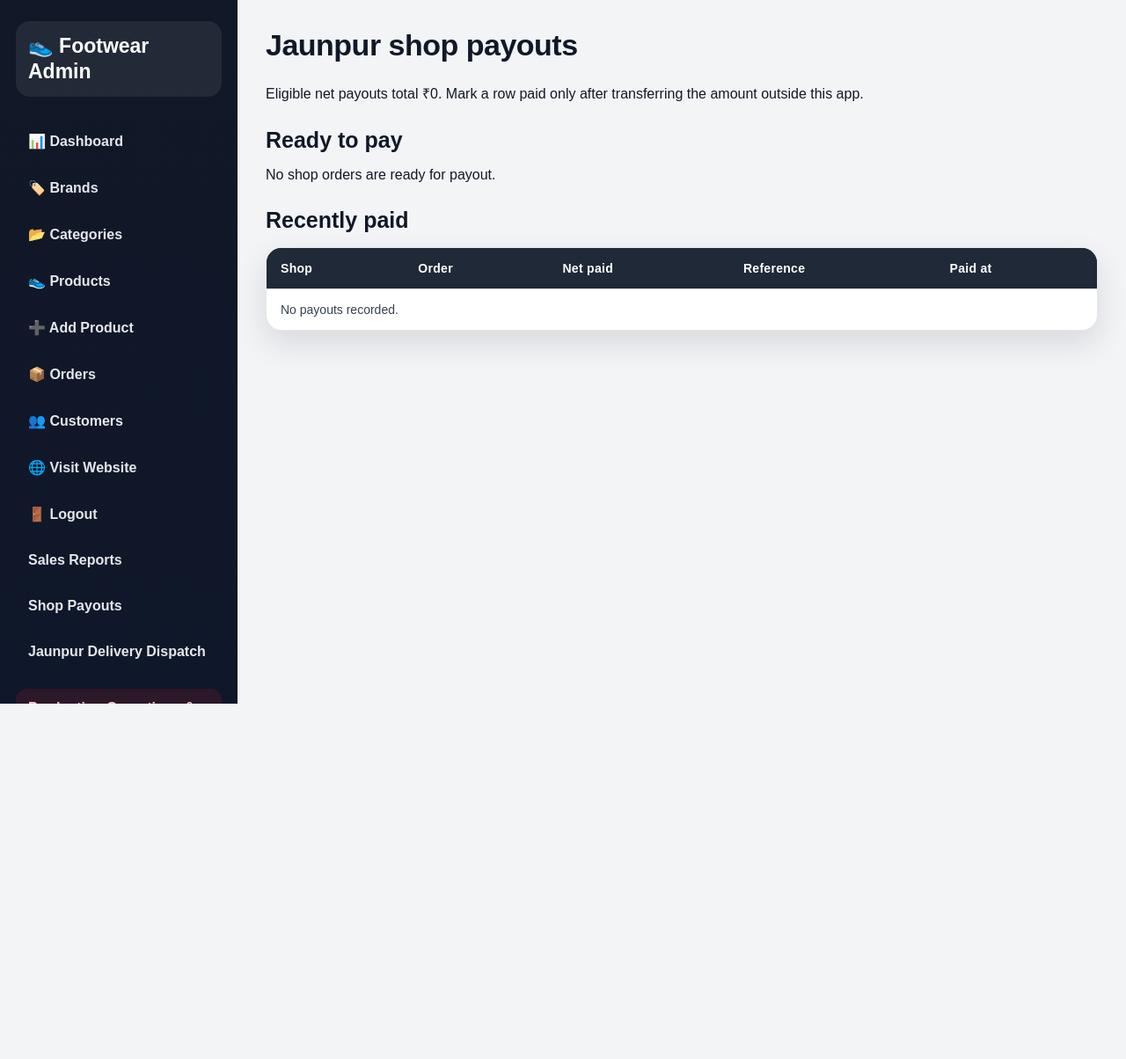
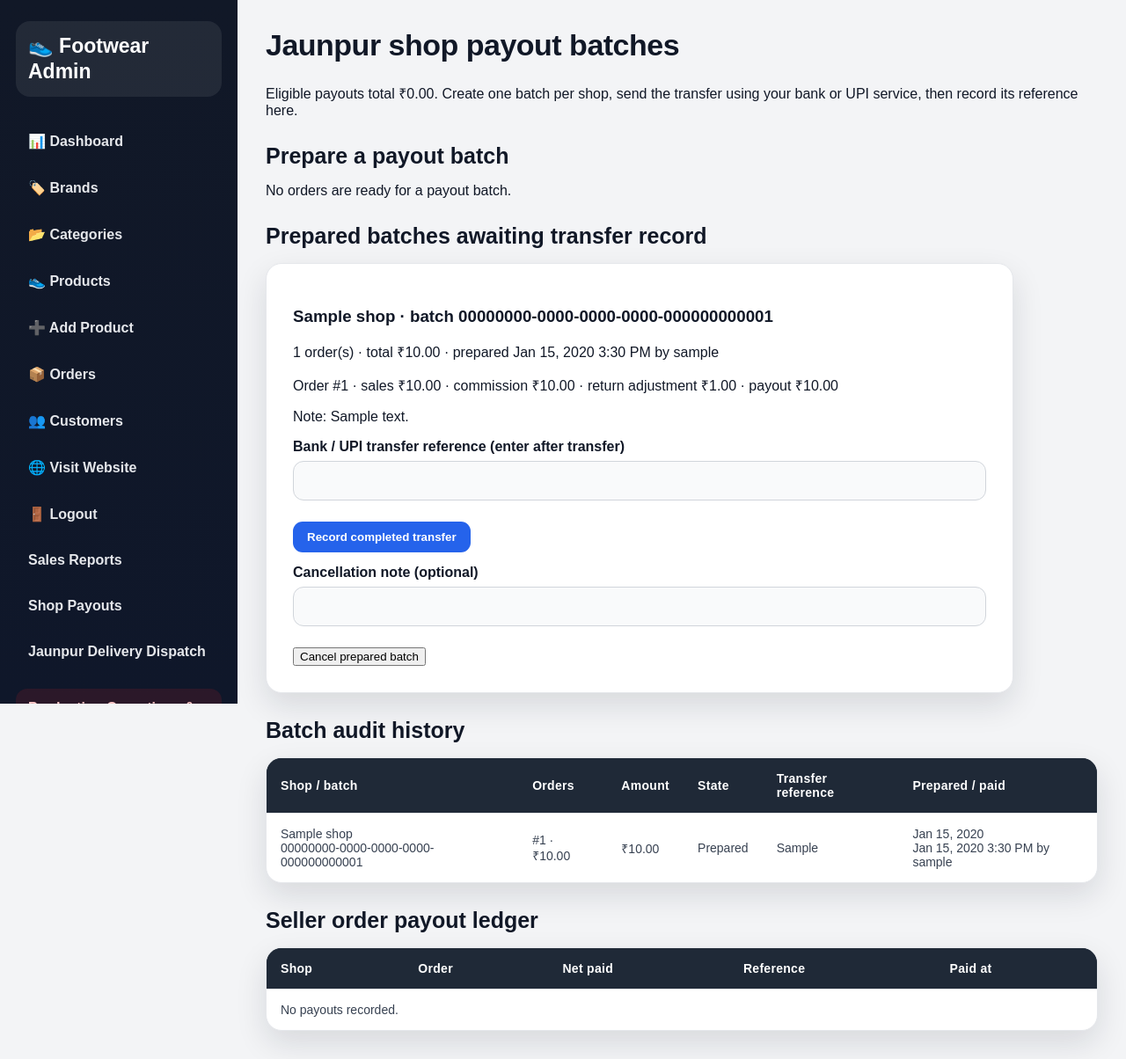
Before and after one commit to sartaj05/jaunpur-footwear-shop, a Django app: page /dashboard/payouts/ in a window 1280 px wide. Shown: the whole page at 88% size. Before the commit the page ends 800 px from the top, so only its background shows below. Run offline with Django 5.2, Linux system fonts and the light colour scheme; a user stored in the database is signed in; tables that the repository leaves empty hold one stand-in row (values such as "Sample post"); parts of the project's set-up code (start-up, migrations or seed data) failed here and were passed over.

Commit message:
feat(payouts): reconcile seller payout batches

```diff
--- a/dashboard/views.py
+++ b/dashboard/views.py
@@ -10,7 +10,8 @@ from datetime import date, timedelta
 import re
 
 from products.models import Product, ProductVariant, Brand, Category
-from orders.models import DeliveryAssignment, DeliveryRider, DeliveryRun, Order, OrderCancellationRequest, OrderItem, OrderTrackingEvent, PaymentAttempt, SellerOrder
+from orders.models import DeliveryAssignment, DeliveryRider, DeliveryRun, Order, OrderCancellationRequest, OrderItem, OrderTrackingEvent, PaymentAttempt, SellerOrder, SellerPayoutBatch, SellerPayoutBatchItem
+from orders.payouts import eligible_seller_orders, payout_snapshot
 from orders.tasks import send_order_status_update_task
 from footwear.task_dispatch import dispatch_background_task
 from orders.payments import release_order_inventory
@@ -287,42 +288,114 @@ def sales_reports(request):
 
 @staff_member_required
 def seller_payouts(request):
-    eligible = SellerOrder.objects.filter(
-        status='delivered',
-        payout_status='pending',
-        shop__isnull=False,
-    ).exclude(
-        order__status='cancelled',
-    ).filter(Q(order__payment_status='paid') | Q(order__payment_method='Cash on Delivery'))
     if request.method == 'POST':
-        reference = request.POST.get('payout_reference', '').strip()
-        if not reference:
-            messages.error(request, 'Enter the bank or UPI transfer reference before recording a payout.')
-        else:
+        action = request.POST.get('action', '')
+        if action == 'create_batch':
+            try:
+                selected_ids = [int(value) for value in request.POST.getlist('seller_orders')]
+            except (TypeError, ValueError):
+                selected_ids = []
+            if not selected_ids or len(selected_ids) != len(set(selected_ids)):
+                messages.error(request, 'Select one or more eligible orders for this payout batch.')
+                return redirect('seller_payouts')
             with transaction.atomic():
-                seller_order = get_object_or_404(
-                    SellerOrder.objects.select_for_update().select_related('order'),
-                    pk=request.POST.get('seller_order_id'),
+                selected = list(
+                    eligible_seller_orders().select_for_update().filter(pk__in=selected_ids)
+                    .select_related('shop', 'order').order_by('created_at')
                 )
-                payment_is_ready = (
-                    seller_order.order.payment_status == 'paid'
-                    or seller_order.order.payment_method == 'Cash on Delivery'
-                )
-                if seller_order.status != 'delivered' or seller_order.payout_status != 'pending' or not payment_is_ready:
-                    messages.error(request, 'This shop order is not eligible for payout yet.')
+                if len(selected) != len(selected_ids):
+                    messages.error(request, 'One or more selected orders are no longer eligible for payout.')
+                elif len({row.shop_id for row in selected}) != 1:
+                    messages.error(request, 'Create separate payout batches for each Jaunpur shop.')
                 else:
-                    seller_order.payout_status = 'paid'
-                    seller_order.payout_reference = reference
-                    seller_order.paid_out_at = timezone.now()
-                    seller_order.save(update_fields=['payout_status', 'payout_reference', 'paid_out_at'])
-                    messages.success(request, 'Payout marked as sent. Confirm the transfer in your bank or UPI account.')
+                    snapshots = [payout_snapshot(row) for row in selected]
+                    total_amount = sum((row['payout_amount'] for row in snapshots), Decimal('0.00'))
+                    batch = SellerPayoutBatch.objects.create(
+                        shop=selected[0].shop,
+                        total_amount=total_amount,
+                        created_by=request.user,
+                        staff_note=request.POST.get('staff_note', '').strip()[:2000],
+                    )
+                    SellerPayoutBatchItem.objects.bulk_create([
+                        SellerPayoutBatchItem(
+                            batch=batch,
+                            seller_order=row['seller_order'],
+                            sales_amount=row['sales_amount'],
+                            commission_amount=row['commission_amount'],
+                            return_adjustment=row['return_adjustment'],
+                            payout_amount=row['payout_amount'],
+                        ) for row in snapshots
+                    ])
+                    messages.success(request, f'Prepared payout batch {batch.batch_code} for {batch.shop.name}: ₹{total_amount}. Record its transfer after sending it.')
+        elif action == 'record_batch_transfer':
+            reference = request.POST.get('transfer_reference', '').strip()
+            try:
+                batch_id = int(request.POST.get('batch_id', ''))
+            except (TypeError, ValueError):
+                batch_id = 0
+            with transaction.atomic():
+                batch = get_object_or_404(SellerPayoutBatch.objects.select_for_update(), pk=batch_id)
+                batch_items = list(batch.items.select_related('seller_order__order').select_for_update())
+                if batch.status != 'prepared' or not batch_items:
+                    messages.error(request, 'This payout batch is no longer awaiting transfer.')
+                elif batch.total_amount > 0 and not reference:
+                    messages.error(request, 'Enter the bank or UPI reference after the transfer is complete.')
+                else:
+                    seller_orders = [item.seller_order for item in batch_items]
+                    current_eligibility = [
+                        seller_order.status == 'delivered'
+                        and seller_order.payout_status == 'pending'
+                        and seller_order.order.status != 'cancelled'
+                        and (seller_order.order.payment_status == 'paid' or seller_order.order.payment_method == 'Cash on Delivery')
+                        and not seller_order.items.filter(return_requests__status__in=['pending', 'approved', 'received']).exists()
+                        and payout_snapshot(seller_order)['payout_amount'] == item.payout_amount
+                        for item, seller_order in zip(batch_items, seller_orders)
+                    ]
+                    if not all(current_eligibility):
+                        messages.error(request, 'At least one order is no longer eligible. Cancel this batch and prepare a corrected batch.')
+                    else:
+                        reference = reference or 'No transfer due after return adjustment'
+                        for seller_order in seller_orders:
+                            seller_order.payout_status = 'paid'
+                            seller_order.payout_reference = reference[:120]
+                            seller_order.paid_out_at = timezone.now()
+                            seller_order.save(update_fields=['payout_status', 'payout_reference', 'paid_out_at'])
+                        batch.status = 'paid'
+                        batch.transfer_reference = reference[:120]
+                        batch.paid_by = request.user
+                        batch.paid_at = timezone.now()
+                        batch.save(update_fields=['status', 'transfer_reference', 'paid_by', 'paid_at'])
+                        messages.success(request, f'Payout batch {batch.batch_code} was recorded as transferred.')
+        elif action == 'cancel_batch':
+            try:
+                batch_id = int(request.POST.get('batch_id', ''))
+            except (TypeError, ValueError):
+                batch_id = 0
+            batch = get_object_or_404(SellerPayoutBatch, pk=batch_id)
+            if batch.status == 'prepared':
+                batch.status = 'cancelled'
+                batch.staff_note = request.POST.get('staff_note', '').strip()[:2000] or 'Prepared payout cancelled by staff.'
+                batch.save(update_fields=['status', 'staff_note'])
+                messages.success(request, f'Prepared batch {batch.batch_code} was cancelled; its orders are eligible to be batched again.')
+            else:
+                messages.error(request, 'Only prepared payout batches can be cancelled.')
         return redirect('seller_payouts')
 
+    eligible = eligible_seller_orders().select_related('shop', 'order').prefetch_related('items__return_requests').order_by('shop__name', 'created_at')
+    payout_groups = {}
+    for seller_order in eligible:
+        snapshot = payout_snapshot(seller_order)
+        group = payout_groups.setdefault(seller_order.shop_id, {'shop': seller_order.shop, 'orders': [], 'total': Decimal('0.00')})
+        group['orders'].append(snapshot)
+        group['total'] += snapshot['payout_amount']
+    batches = SellerPayoutBatch.objects.select_related('shop', 'created_by', 'paid_by').prefetch_related('items__seller_order__order').order_by('-created_at')[:100]
     paid = SellerOrder.objects.filter(payout_status='paid').select_related('shop', 'order').order_by('-paid_out_at')[:100]
     return render(request, 'dashboard/payouts.html', {
-        'eligible_orders': eligible.select_related('shop', 'order').order_by('created_at'),
+        'payout_groups': payout_groups.values(),
+        'prepared_batches': [batch for batch in batches if batch.status == 'prepared'],
+        'recent_batches': batches,
         'paid_orders': paid,
-        'eligible_total': eligible.aggregate(total=Sum('net_amount'))['total'] or 0,
+        'eligible_total': sum((group['total'] for group in payout_groups.values()), Decimal('0.00')),
     })
 
 
--- a/templates/dashboard/payouts.html
+++ b/templates/dashboard/payouts.html
@@ -1,14 +1,46 @@
 {% extends 'dashboard/base_dashboard.html' %}
 {% block content %}
-<h1>Jaunpur shop payouts</h1>
-<p>Eligible net payouts total ₹{{ eligible_total }}. Mark a row paid only after transferring the amount outside this app.</p>
-<h2>Ready to pay</h2>
-{% for seller_order in eligible_orders %}<article class="form-card">
-    <h3>{{ seller_order.shop.name }} · customer order #{{ seller_order.order_id }}</h3>
-    <p>Delivered · {{ seller_order.order.payment_method }} · gross ₹{{ seller_order.sales_amount }} · commission ₹{{ seller_order.commission_amount }} · net ₹{{ seller_order.net_amount }}</p>
-    <form method="post">{% csrf_token %}<input type="hidden" name="seller_order_id" value="{{ seller_order.id }}"><label>Bank / UPI transaction reference</label><input name="payout_reference" required maxlength="120"><button class="btn">Record payout sent</button></form>
-</article>{% empty %}<p>No shop orders are ready for payout.</p>{% endfor %}
-<h2>Recently paid</h2>
+<h1>Jaunpur shop payout batches</h1>
+<p>Eligible payouts total ₹{{ eligible_total }}. Create one batch per shop, send the transfer using your bank or UPI service, then record its reference here.</p>
+
+<h2>Prepare a payout batch</h2>
+{% for group in payout_groups %}
+<section class="form-card">
+    <h3>{{ group.shop.name }}</h3>
+    <form method="post">{% csrf_token %}<input type="hidden" name="action" value="create_batch">
+        {% for row in group.orders %}
+        <label class="dispatch-order"><input type="checkbox" name="seller_orders" value="{{ row.seller_order.id }}">
+            Order #{{ row.seller_order.order_id }} · sales ₹{{ row.sales_amount }} · commission ₹{{ row.commission_amount }} · processed return adjustment ₹{{ row.return_adjustment }} · payout ₹{{ row.payout_amount }}
+        </label>
+        {% endfor %}
+        <p>Selected orders are reserved in a prepared batch until the batch is cancelled or its transfer is recorded. Open return/exchange requests are held from payout.</p>
+        <label>Batch note <textarea name="staff_note" maxlength="2000"></textarea></label>
+        <button class="btn">Prepare selected orders · up to ₹{{ group.total }}</button>
+    </form>
+</section>
+{% empty %}<p>No orders are ready for a payout batch.</p>{% endfor %}
+
+<h2>Prepared batches awaiting transfer record</h2>
+{% for batch in prepared_batches %}
+<section class="form-card">
+    <h3>{{ batch.shop.name }} · batch {{ batch.batch_code }}</h3>
+    <p>{{ batch.items.count }} order(s) · total ₹{{ batch.total_amount }} · prepared {{ batch.created_at|date:'M j, Y g:i A' }} by {{ batch.created_by|default:'staff account removed' }}</p>
+    {% for item in batch.items.all %}<p>Order #{{ item.seller_order.order_id }} · sales ₹{{ item.sales_amount }} · commission ₹{{ item.commission_amount }} · return adjustment ₹{{ item.return_adjustment }} · payout ₹{{ item.payout_amount }}</p>{% endfor %}
+    {% if batch.staff_note %}<p>Note: {{ batch.staff_note }}</p>{% endif %}
+    <form method="post">{% csrf_token %}<input type="hidden" name="action" value="record_batch_transfer"><input type="hidden" name="batch_id" value="{{ batch.id }}">
+        <label>Bank / UPI transfer reference (enter after transfer)</label><input name="transfer_reference" maxlength="120" {% if batch.total_amount > 0 %}required{% endif %}>
+        <button class="btn">Record completed transfer</button>
+    </form>
+    <form method="post">{% csrf_token %}<input type="hidden" name="action" value="cancel_batch"><input type="hidden" name="batch_id" value="{{ batch.id }}"><label>Cancellation note (optional)</label><input name="staff_note" maxlength="2000"><button class="secondary-btn">Cancel prepared batch</button></form>
+</section>
+{% empty %}<p>No prepared payout batches are waiting.</p>{% endfor %}
+
+<h2>Batch audit history</h2>
+<table><thead><tr><th>Shop / batch</th><th>Orders</th><th>Amount</th><th>State</th><th>Transfer reference</th><th>Prepared / paid</th></tr></thead><tbody>
+{% for batch in recent_batches %}<tr><td>{{ batch.shop.name }}<br>{{ batch.batch_code }}</td><td>{% for item in batch.items.all %}#{{ item.seller_order.order_id }} · ₹{{ item.payout_amount }}<br>{% endfor %}</td><td>₹{{ batch.total_amount }}</td><td>{{ batch.get_status_display }}</td><td>{{ batch.transfer_reference|default:'—' }}</td><td>{{ batch.created_at|date:'M j, Y' }}{% if batch.paid_at %}<br>{{ batch.paid_at|date:'M j, Y g:i A' }} by {{ batch.paid_by|default:'staff account removed' }}{% endif %}</td></tr>{% empty %}<tr><td colspan="6">No payout batches recorded.</td></tr>{% endfor %}
+</tbody></table>
+
+<h2>Seller order payout ledger</h2>
 <table><thead><tr><th>Shop</th><th>Order</th><th>Net paid</th><th>Reference</th><th>Paid at</th></tr></thead><tbody>
 {% for seller_order in paid_orders %}<tr><td>{{ seller_order.shop.name|default:'Jaunpur Footwear' }}</td><td>#{{ seller_order.order_id }}</td><td>₹{{ seller_order.net_amount }}</td><td>{{ seller_order.payout_reference }}</td><td>{{ seller_order.paid_out_at }}</td></tr>{% empty %}<tr><td colspan="5">No payouts recorded.</td></tr>{% endfor %}
 </tbody></table>
```
Also changed, not shown: orders/admin.py (+25 -1 lines), orders/models.py (+42 -0 lines), orders/payouts.py (added, +45 -0 lines), README.md, orders/migrations/0018_seller_payout_batches.py (added).
